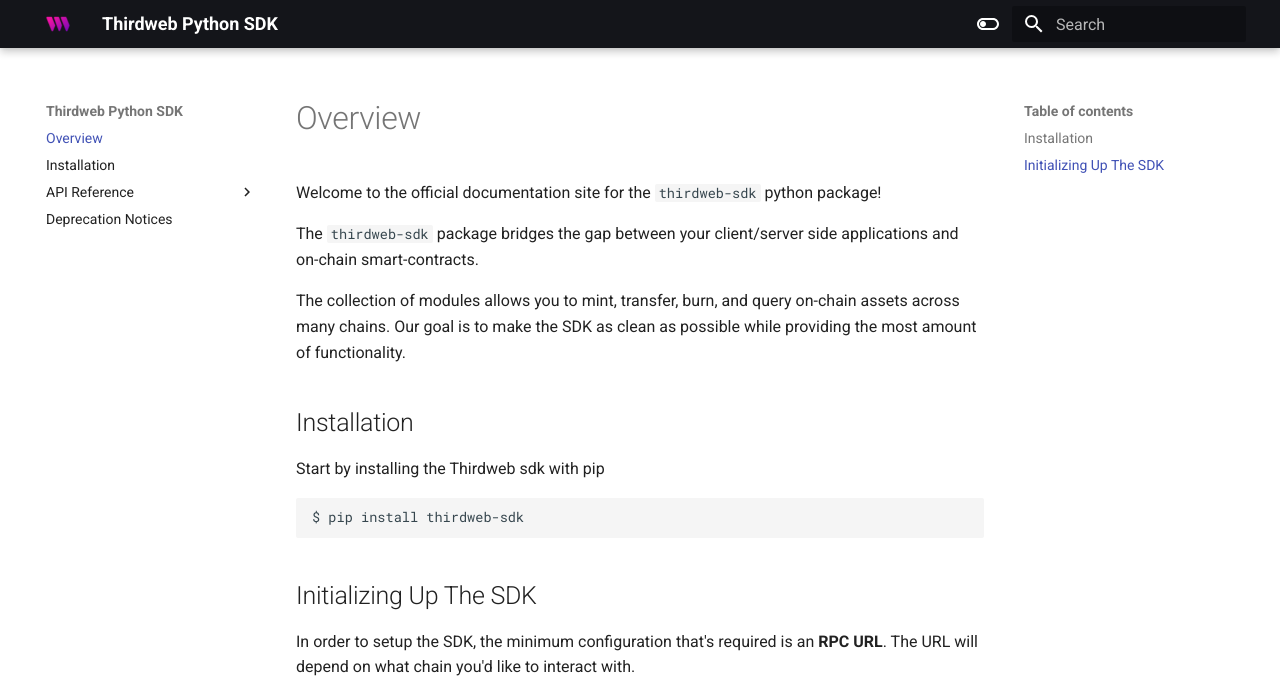
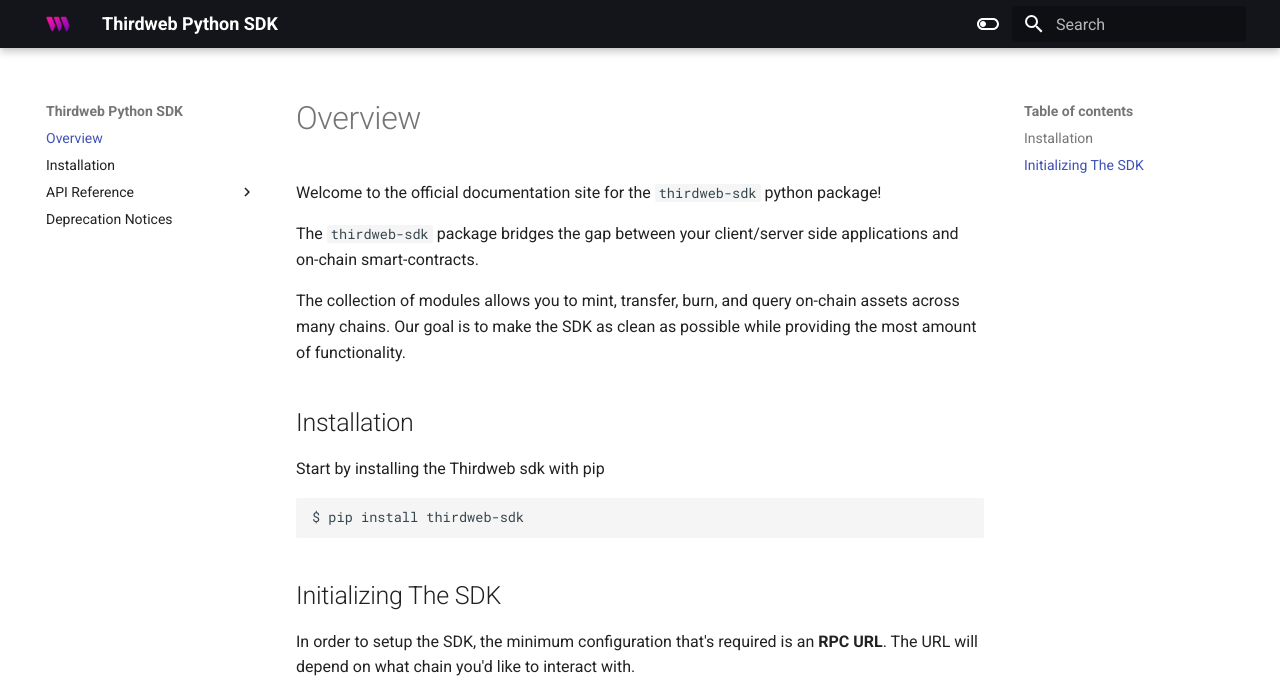
Before and after one commit to thirdweb-dev/python-sdk, an MkDocs documentation site: the page built from docs/docs/index.md, in a window 1280 px wide and 1087 px high. Shown: the top 699 px of the window. Built offline with MkDocs 1.6.1 and Material for MkDocs 9.7.7, drawn with Linux system fonts in a browser that asks for light colours.

Commit message:
Typo fixes

````diff
--- a/docs/docs/index.md
+++ b/docs/docs/index.md
@@ -17,7 +17,7 @@
 $ pip install thirdweb-sdk
 ```
 
-## Initializing Up The SDK
+## Initializing The SDK
 
 In order to setup the SDK, the minimum configuration that's required is an
 **RPC URL**. The URL will depend on what chain you'd like to interact with.
````
Also changed, not shown: other parts of docs/docs/index.md (+1 -1 lines).
